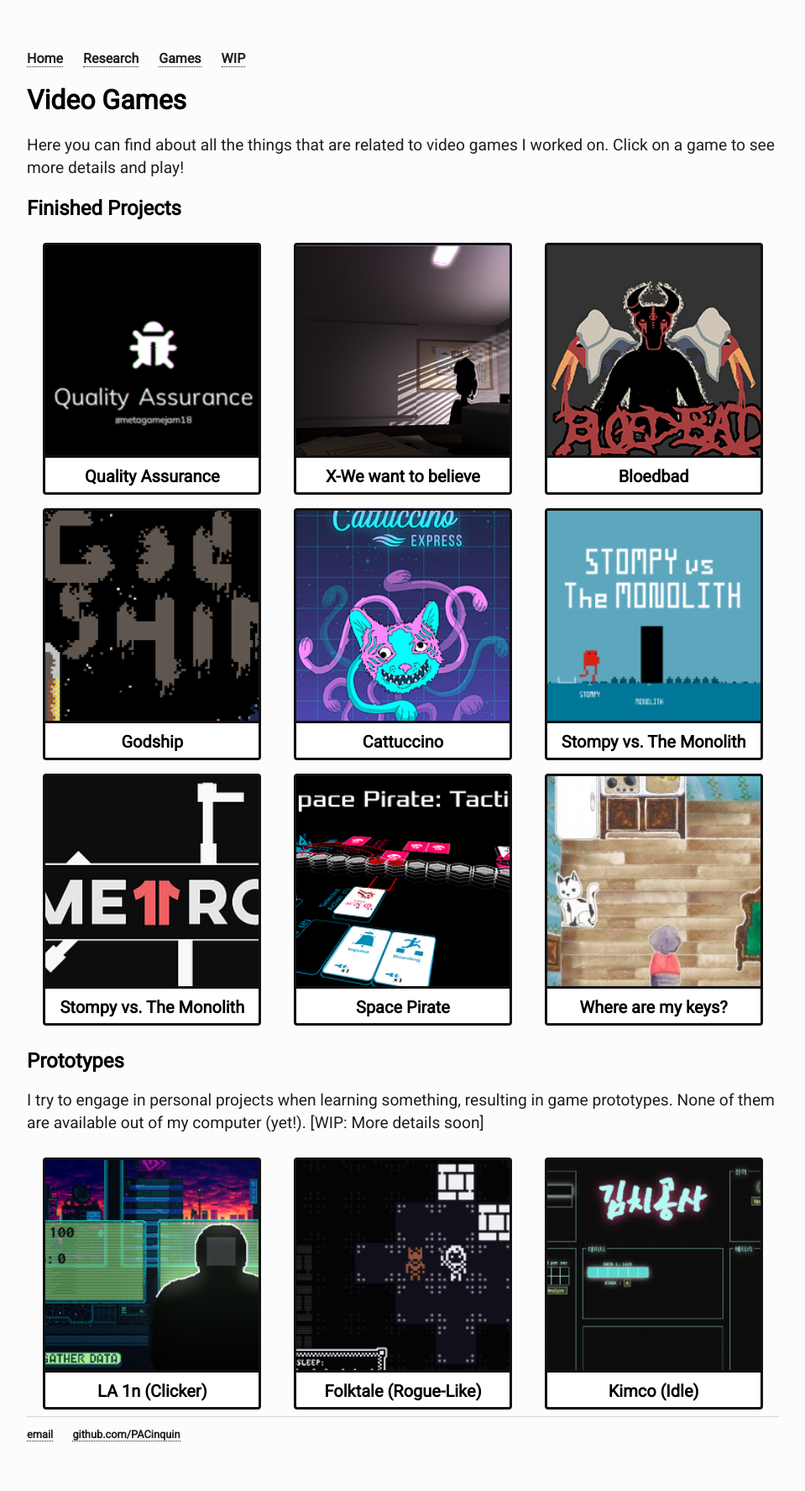
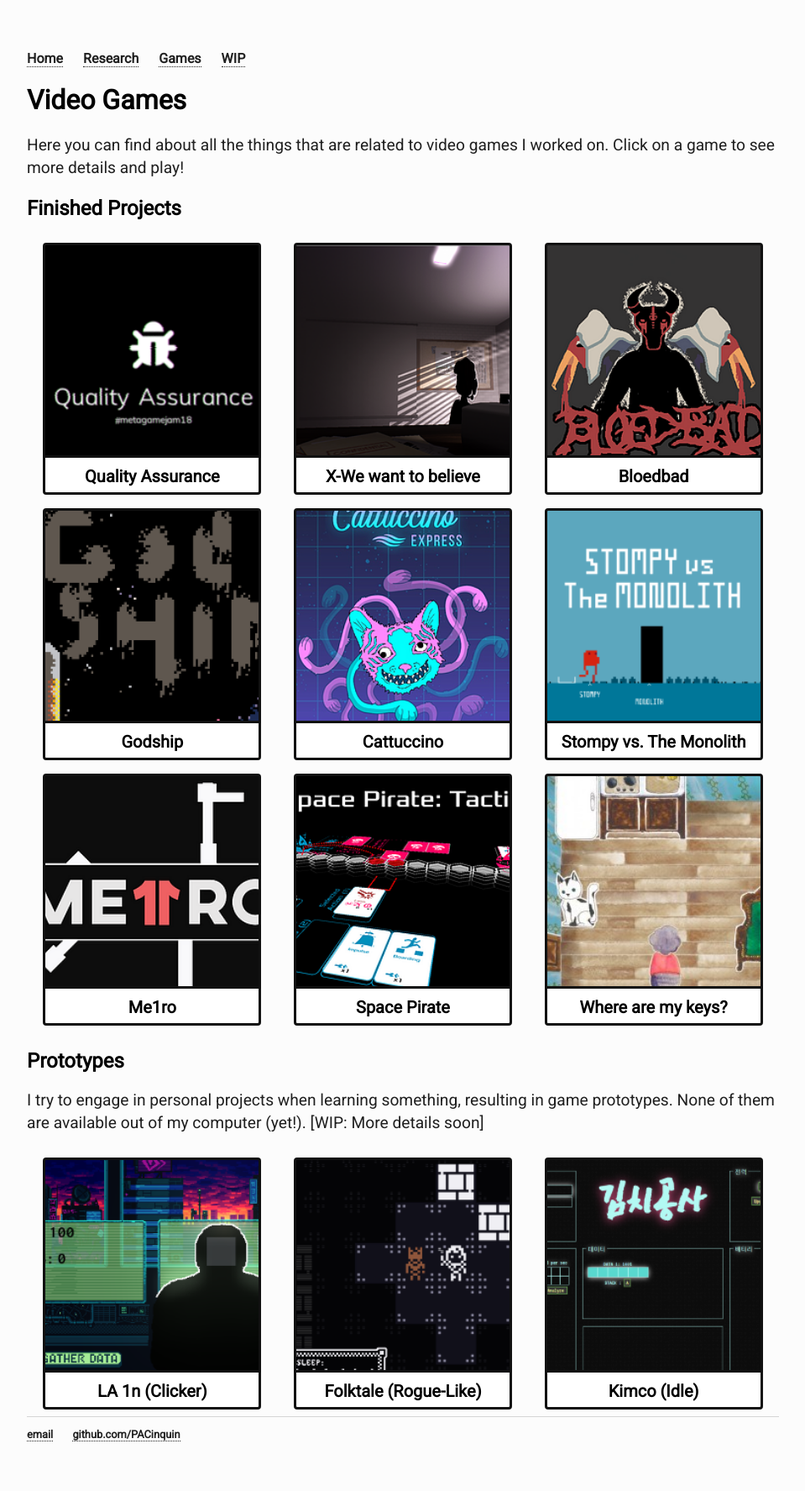
Before and after one commit to PACinquin/pacinquin.github.io, a Jekyll site: the page built from playthings.html, in a window 1280 px wide. Shown: the whole page at 84% size, without its empty margins (160-1119 px from the left). Built offline with Jekyll 4.4.1, drawn with Linux system fonts in a browser that asks for light colours.

Commit message:
Update playthings.html

```diff
--- a/playthings.html
+++ b/playthings.html
@@ -26,7 +26,7 @@ title: PAC website - Games
     <h3 class="project-link__title">Stompy vs. The Monolith</h3>
   </a></li>
   <li class="projects-list-item"><a href="/games/me1ro.html" class="project-link" style="background-image:url(https://pacinquin.github.io/img/metro.png)">
-    <h3 class="project-link__title">Stompy vs. The Monolith</h3>
+    <h3 class="project-link__title">Me1ro</h3>
   </a></li>
   <li class="projects-list-item"><a href="https://solroo.itch.io/pirate-tactics" class="project-link" style="background-image:url(https://pacinquin.github.io/img/space-pirate.png)">
     <h3 class="project-link__title">Space Pirate</h3>
```
